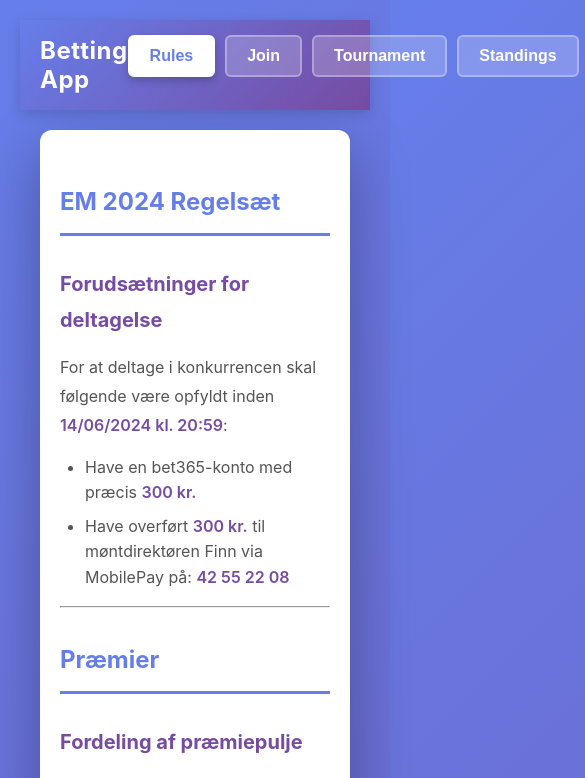
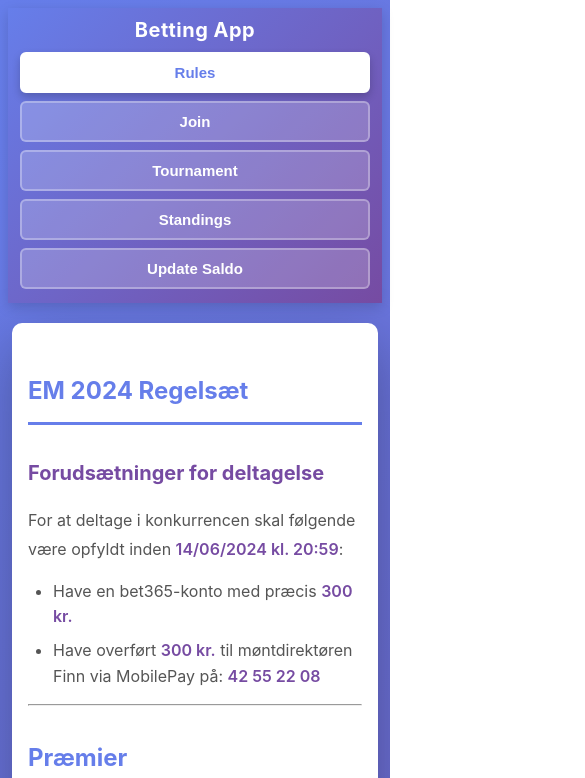
Before and after one commit to joabruno/scorekeeping, a React (Vite) app: page / in a window 390 px wide. Shown: the top 778 px of the page, 585 px wide, since content can reach past the window. Built offline with nearby package versions, Linux system fonts and the light colour scheme.

Commit message:
mobile friendly

```diff
--- a/src/App.css
+++ b/src/App.css
@@ -525,7 +525,91 @@
   font-style: italic;
 }
 
+@media (max-width: 1024px) {
+  .tournament-container,
+  .standings-container,
+  .rules-content {
+    padding: 28px;
+  }
+}
+
 @media (max-width: 768px) {
+  body {
+    padding: 12px;
+  }
+
+  .navbar-container {
+    flex-direction: column;
+    align-items: stretch;
+    gap: 10px;
+    padding: 10px 12px 14px;
+  }
+
+  .navbar-title {
+    text-align: center;
+    font-size: 22px;
+  }
+
+  .navbar-menu {
+    width: 100%;
+    display: grid;
+    grid-template-columns: repeat(2, minmax(0, 1fr));
+    gap: 8px;
+  }
+
+  .nav-link {
+    width: 100%;
+    margin: 0;
+    padding: 10px 12px;
+    font-size: 15px;
+  }
+
+  .main-content {
+    min-height: auto;
+  }
+
+  .tournament-container,
+  .standings-container,
+  .rules-container {
+    padding: 0 4px;
+  }
+
+  .tournament-container,
+  .standings-container,
+  .rules-content {
+    padding: 20px;
+    border-radius: 10px;
+  }
+
+  .tournament-container h2,
+  .standings-container h2 {
+    font-size: 24px;
+  }
+
+  .participants-list {
+    overflow-x: auto;
+    padding: 16px;
+  }
+
+  .participants-table {
+    min-width: 560px;
+  }
+
+  .btn {
+    width: 100%;
+    padding: 12px 16px;
+  }
+
+  .rules-markdown {
+    overflow-wrap: anywhere;
+  }
+
+  .rules-markdown table {
+    display: block;
+    overflow-x: auto;
+    white-space: nowrap;
+  }
+
   .rules-content {
     padding: 20px;
   }
@@ -547,3 +631,33 @@
     padding: 8px;
   }
 }
+
+@media (max-width: 480px) {
+  body {
+    padding: 8px;
+  }
+
+  .navbar-menu {
+    grid-template-columns: 1fr;
+  }
+
+  .navbar-title {
+    font-size: 20px;
+  }
+
+  .tournament-container,
+  .standings-container,
+  .rules-content {
+    padding: 16px;
+  }
+
+  .participants-list {
+    padding: 12px;
+  }
+}
+
+@media (max-width: 768px) {
+  .join-form {
+    padding: 18px;
+  }
+}
```
